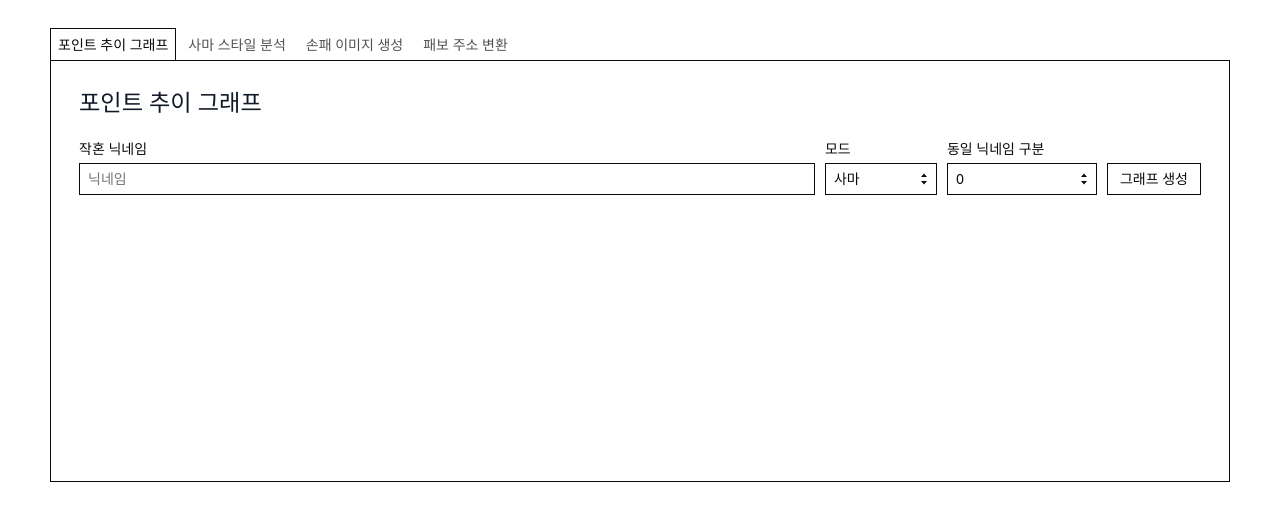
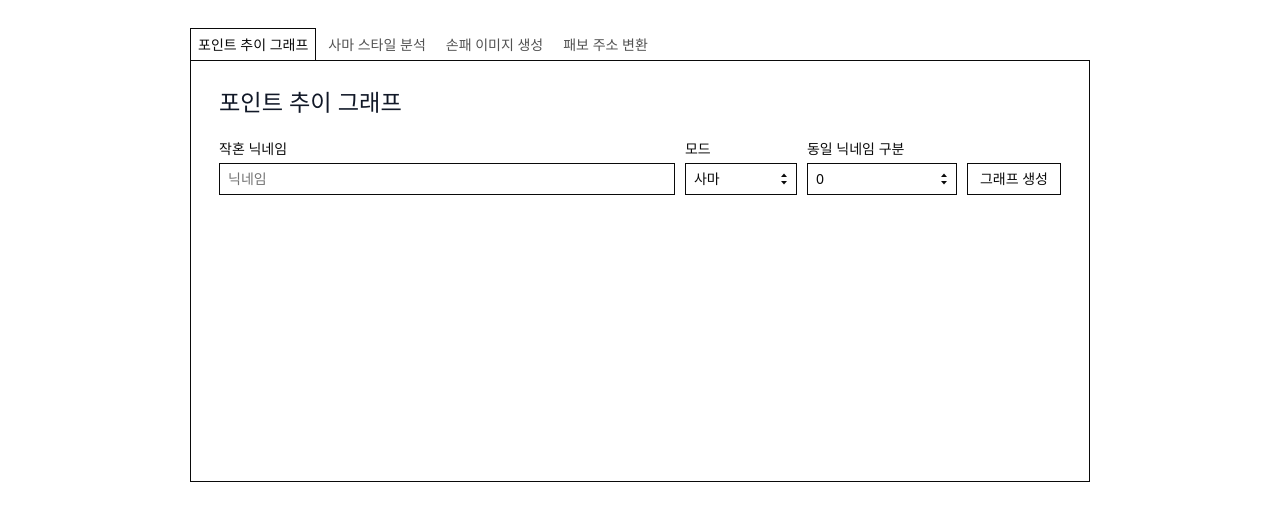
Before and after one commit to 4n3u/MajsoulGraph, a React (Vite) app in the folder client/: page / in a window 1280 px wide. Shown: the top 520 px of the page. Built offline with nearby package versions, Linux system fonts and the light colour scheme.

Commit message:
style: narrow app layout

```diff
--- a/client/src/styles.css
+++ b/client/src/styles.css
@@ -48,7 +48,7 @@ h1 {
   display: grid;
   grid-template-columns: minmax(0, 1fr);
   margin: 0 auto;
-  max-width: 1180px;
+  max-width: 900px;
 }
 
 .tool-nav {
```
